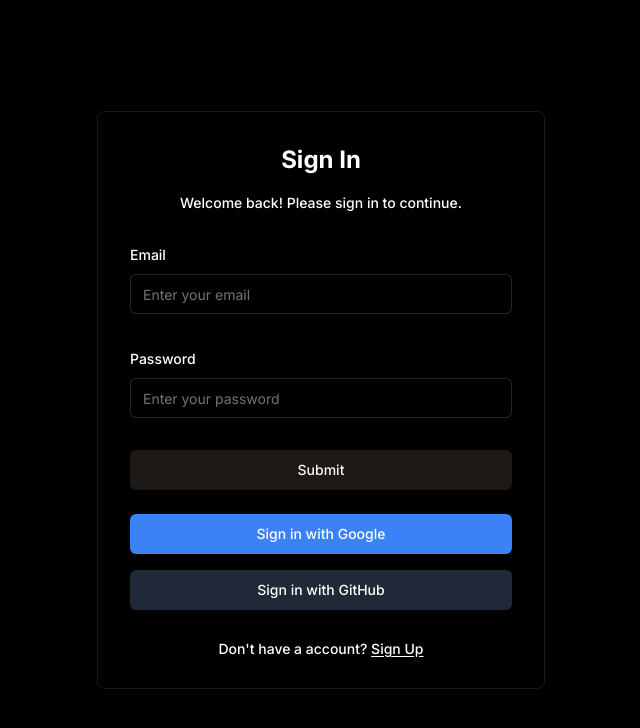
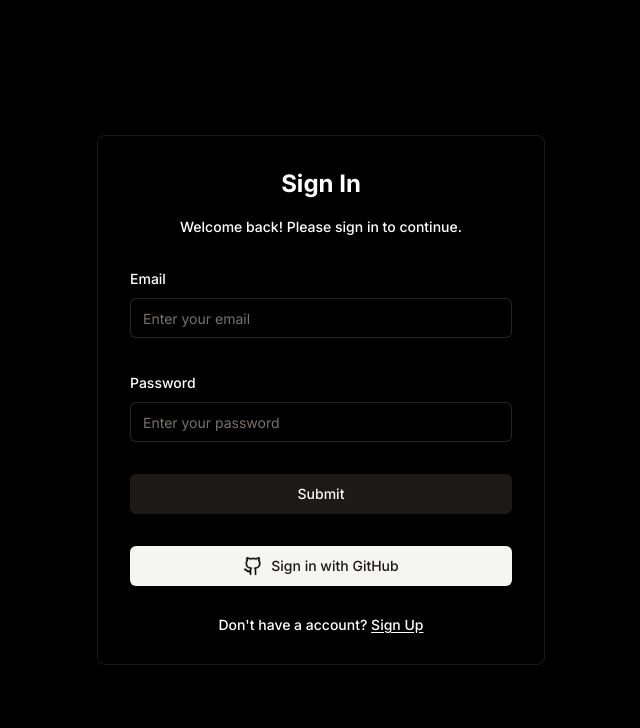
Before and after one commit to rehan-adi/Feedback.app, a Next.js app: page /signin in a window 1280 px wide. Shown: the top 728 px of the page, without its empty margins (319-959 px from the left). Built offline with nearby package versions, Linux system fonts and the light colour scheme.

Commit message:
Add github.png and use it on button

```diff
--- a/components/auth/Signin.tsx
+++ b/components/auth/Signin.tsx
@@ -130,17 +130,20 @@ const Signin = () => {
               )}
             </Button>
           </form>
-          <div className="mt-6 flex flex-col space-y-4">
+          <div className="mt-8 flex flex-col space-y-4">
+            {/* <Button
+              onClick={() => handleOAuthSignIn('google')}
+              className="w-full border border-white border-opacity-20 bg-black"
+            >
+              <span></span>
+              Sign in with Google
+            </Button> */}
             <Button
-              onClick={() => handleOAuthSignIn('google')}
-              className="w-full bg-blue-500 hover:bg-blue-600 text-white"
+            variant="secondary"
+              onClick={() => handleOAuthSignIn('github')}
+              className="w-full"
             >
-              Sign in with Google
-            </Button>
-            <Button
-              onClick={() => handleOAuthSignIn('github')}
-              className="w-full bg-gray-800 hover:bg-gray-700 text-white"
-            >
+              <img src="/images/github.png" alt="GitHub logo" className="w-5 h-5 mr-2" />
               Sign in with GitHub
             </Button>
           </div>
```
Also changed, not shown: public/images/github.png (added).
